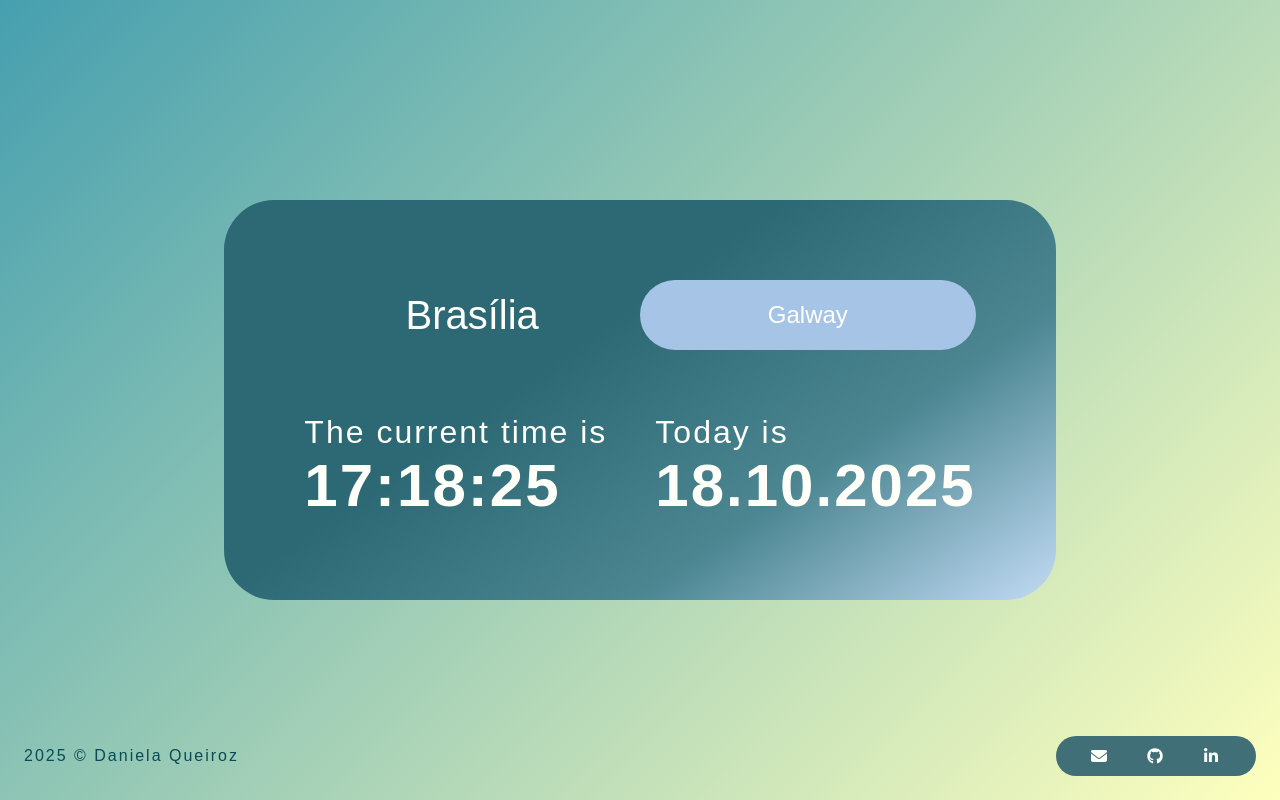
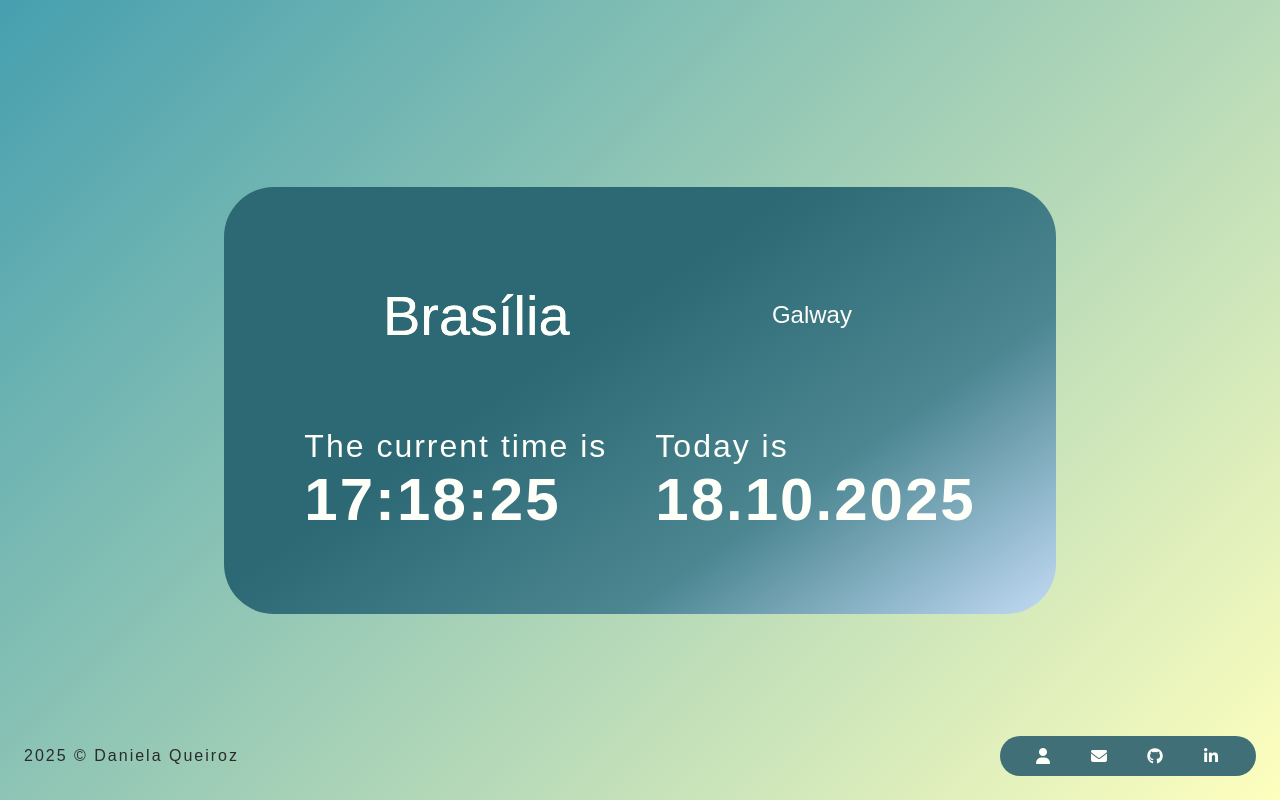
Before and after one commit to dnqrz/timezone-clock, a plain HTML site: page index.html in a window 1280 px wide. Drawn offline with Linux system fonts and the light colour scheme; a web font is replaced by a local one.

Commit message:
Ajustes layout

```diff
--- a/index.html
+++ b/index.html
@@ -39,6 +39,8 @@
         <footer>
             <div class="copyright">2025 &copy; Daniela Queiroz</div>
             <div class="social-links">
+                <a class="social-btn" title="Main page" href="https://dnqrz.github.io/main-page/" target="_blank"><i
+                        class="fas fa-user"></i></a>
                 <a class="social-btn" title="Mail" href="mailto:dnqrz+website@icloud.com" target="_blank"><i
                         class="fas fa-envelope"></i></a>
                 <a class="social-btn" title="GitHub" href="https://github.com/dnqrz" target="_blank"><i
--- a/styles.css
+++ b/styles.css
@@ -50,8 +50,9 @@ body {
 }
 
 button {
-    height: 70px;
     width: 100%;
+    min-height: fit-content;
+    gap: 1vh;
     border-radius: 50px;
     color: var(--light-color);
     margin: none;
@@ -61,26 +62,25 @@ button {
     text-decoration: none;
     font-family: var(--main-font);
     font-size: 3vh;
-    background-color: #a6c5e6;
-    transition: color 1s, background-color 1s;
+    background-color: transparent;
     position: relative;
 }
 
 .botao.selecionado,
 .botao:hover {
     background: var(--light-color);
-    background-color: transparent;
+    background-clip: text;
 }
 
 .botao.selecionado {
-    font-size: 5vh;
+    font-size: 7vh;
+    padding: 2vh;
 }
 
 .botao::before {
     content: "";
     position: absolute;
     top: 0;
-    left:-50px;
     width: 0;
     height: 100%;
     transform: skewX(35deg);
@@ -105,6 +105,13 @@ button {
     background-clip: text;
 }
 
+.timezones {
+    display: flex;
+    align-items: center;
+    justify-content: center;
+    text-align: center;
+}
+
 .time,
 .date {
     height: fit-content;
@@ -125,13 +132,13 @@ footer {
     justify-content: space-between;
     font-size: 16px;
     font-weight: 400;
-    color: #0a4a55;;
+    color: #2b2b2b;;
     padding: 0 3vh;
 }
 
 .social-links {
     padding: 8px 32px;
-    width: 200px;
+    width: fit content;
     gap: 32px;
     border-radius: 20px;
     display: flex;
@@ -174,4 +181,9 @@ footer {
     .container {
         padding: 4vh;
     }
+
+    .botao.selecionado {
+        font-size: 4vh;
+        padding: 1vh;
+    }
 }
```
